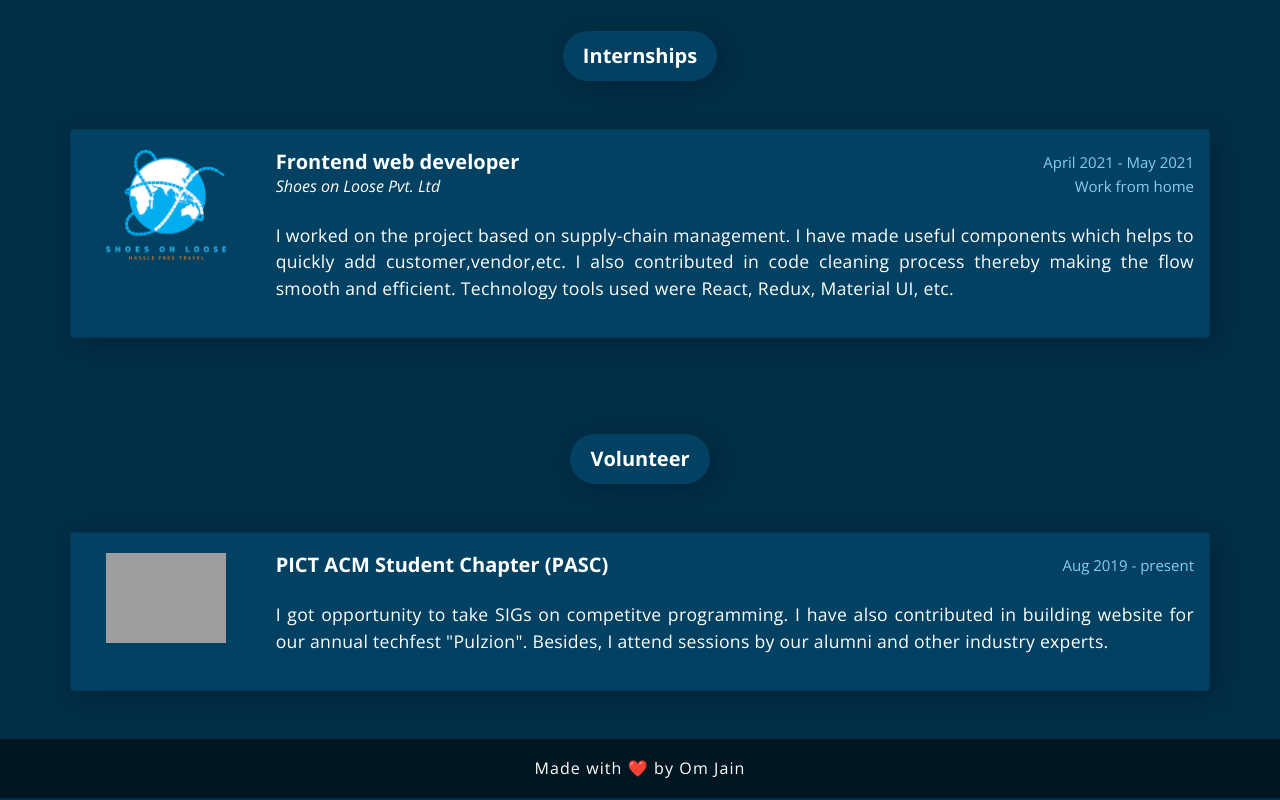
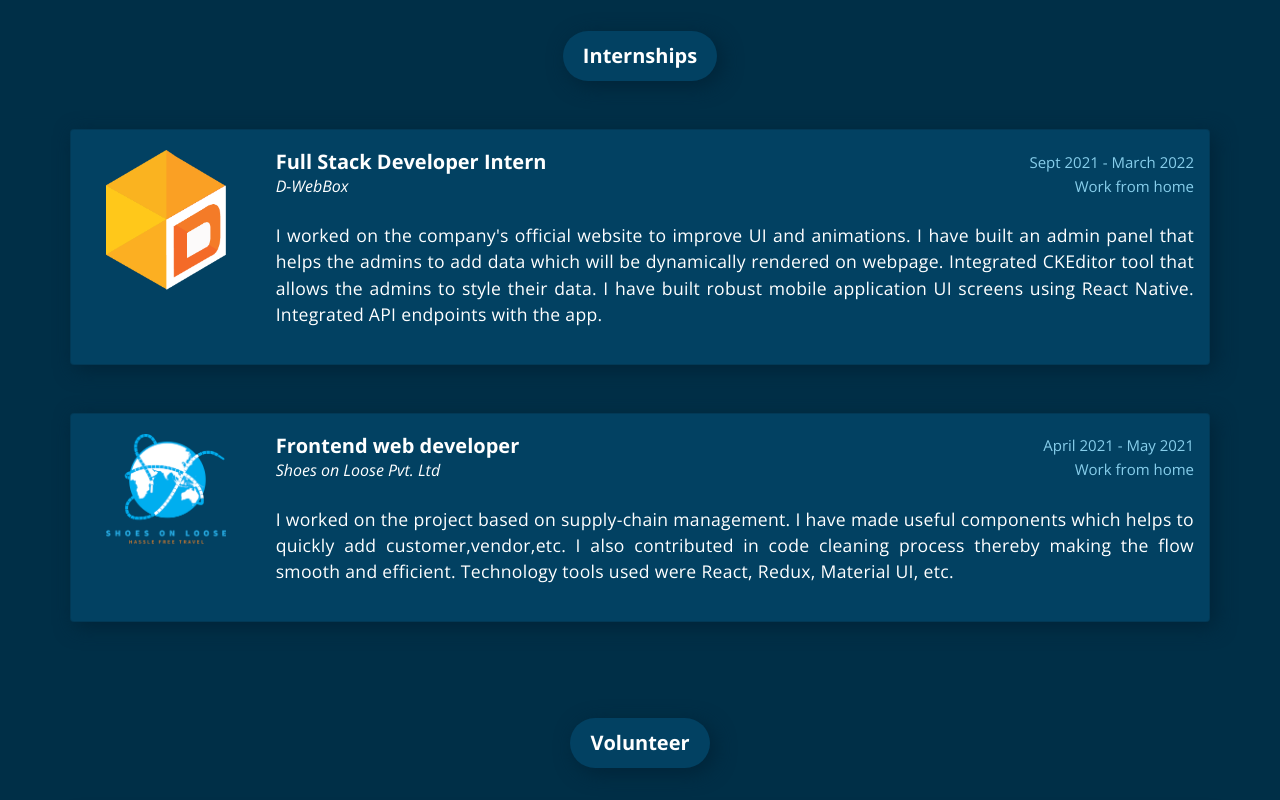
Before and after one commit to omjain2001/Portfolio, a React (Create React App) app: page /experience in a window 1280 px wide. Shown: the part 540-1340 px from the top of the page. Built offline with nearby package versions, Linux system fonts and the light colour scheme; grey boxes are pictures that could not be loaded.

Commit message:
Added internship and updated the content

```diff
--- a/src/assets/index.js
+++ b/src/assets/index.js
@@ -37,6 +37,7 @@ export { default as istriwalaImg } from "./istriwala.png";
 // Experience
 export { default as PASCLogo } from "./pasc_logo.png";
 export { default as SOLLogo } from "./sol_logo.png";
+export { default as dwebboxLogo } from "./dwebboxLogo.png";
 
 // Contacts
 export { default as address } from "./address.svg";
--- a/src/data/contactdata.js
+++ b/src/data/contactdata.js
@@ -9,7 +9,7 @@ export const contactList = [
   {
     icon: linkedin,
     tooltip: "Linkedin",
-    url: "https://linkedin.com/in/om-jain-981752197",
+    url: "https://www.linkedin.com/in/omjain26",
   },
   {
     icon: instagram,
@@ -27,7 +27,7 @@ export const contactListHomePage = [
   {
     icon: linkedin,
     tooltip: "Linkedin",
-    url: "https://linkedin.com/in/om-jain-981752197",
+    url: "https://www.linkedin.com/in/omjain26",
   },
   {
     icon: gmail,
--- a/src/data/educationdata.js
+++ b/src/data/educationdata.js
@@ -6,7 +6,7 @@ export const educationList = [
     degree: "Bachelor of Engineering - Information Technology",
     university: "Pune Institute of Computer Technology",
     location: "Pune, India",
-    score: "GPA - 9.34",
+    score: "CGPA - 9.67",
   },
   {
     degree: "Higher Secondary Certificate (HSC)",
--- a/src/info.js
+++ b/src/info.js
@@ -1,14 +1,12 @@
 export const typedInfo = [
-  "I am a Full stack developer",
+  "I am a Full Stack Developer",
   "I am familiar with React Native",
-  "I am exploring ML and Cloud Computing",
 ];
 
 export const bio = `I am currently pursuing Bachelor's degree in Information Technology from
-Pune Institute of Computer Technology. I am a Full stack developer and also familiar with React
-Native for cross platform web app. Currently, I am exploring Machine Learning and Cloud Computing
-domains. Looking forward to develop my problem solving skill to solve real life problems. Besides,
-I like to play chess, cricket, watch movies. Eager to learn many new tech stuff ahead !!`;
+Pune Institute of Computer Technology. I am a Full Stack Developer and also familiar with React
+Native for cross platform web app. I'm passionate about solving real life problems. I love to increase my problem solving skills. Besides,
+I like to play chess, cricket and watch movies. Looking forward to learn new technologies and improve my skills.`;
 
 export const contactDesc = `I can help you with web dev skills. Let's connect to share various
 tech stuff. I am always available for your queries. Let’s learn together. You can reach me out
--- a/src/pages/Experience.js
+++ b/src/pages/Experience.js
@@ -1,5 +1,5 @@
 import React from "react";
-import { experienceSVG, PASCLogo, SOLLogo } from "../assets";
+import { experienceSVG, PASCLogo, SOLLogo, dwebboxLogo } from "../assets";
 import ScrollTop from "../components/ScrollTop";
 
 const Experience = () => {
@@ -33,6 +33,55 @@ const Experience = () => {
         data-aos-duration="1000"
       >
         Internships
+      </div>
+      <div
+        className="row card custom-card my-5 d-flex flex-column flex-lg-row experience-card content-row"
+        data-aos="fade-up"
+        data-aos-duration="1000"
+      >
+        <div className="col-lg-2">
+          <div className="card-body text-center">
+            <img
+              src={dwebboxLogo}
+              alt="Logo"
+              height="20%"
+              width="100%"
+              className="experience-card-logo"
+            />
+          </div>
+        </div>
+        <div className="col-lg-10">
+          <div className="card-body px-0">
+            <div className="d-flex flex-column flex-sm-row justify-content-between align-items-center ">
+              <h5 className="card-title font-weight-bold mb-0 experience-title">
+                Full Stack Developer Intern
+              </h5>
+              <span
+                style={{ fontSize: 15, color: "skyblue" }}
+                className="exp-duration"
+              >
+                Sept 2021 - March 2022
+              </span>
+            </div>
+            <div className="d-flex justify-content-between flex-column flex-sm-row align-items-center">
+              <cite className="cite exp-company">D-WebBox</cite>
+              <span
+                style={{ fontSize: 15, color: "skyblue" }}
+                className="exp-location"
+              >
+                Work from home
+              </span>
+            </div>
+            <p className="mt-4 lead exp-body text-justify">
+              I worked on the company's official website to improve UI and
+              animations. I have built an admin panel that helps the admins to
+              add data which will be dynamically rendered on webpage. Integrated
+              CKEditor tool that allows the admins to style their data. I have
+              built robust mobile application UI screens using React Native.
+              Integrated API endpoints with the app.
+            </p>
+          </div>
+        </div>
       </div>
       <div
         className="row card custom-card my-5 d-flex flex-column flex-lg-row experience-card content-row"
@@ -119,10 +168,11 @@ const Experience = () => {
               </span>
             </div>
             <p className="mt-4 lead exp-body text-justify">
-              I got opportunity to take SIGs on competitve programming. I have
-              also contributed in building website for our annual techfest
-              "Pulzion". Besides, I attend sessions by our alumni and other
-              industry experts.
+              I got an opportunity to take SIG on competitve programming. I have
+              contributed in creating website for our annual techfest "Pulzion".
+              I have also contributed in developing PASC's official website.
+              Besides, I attend sessions by our alumni and other industry
+              experts.
             </p>
           </div>
         </div>
```
Also changed, not shown: src/assets/dwebboxLogo.png (added).
